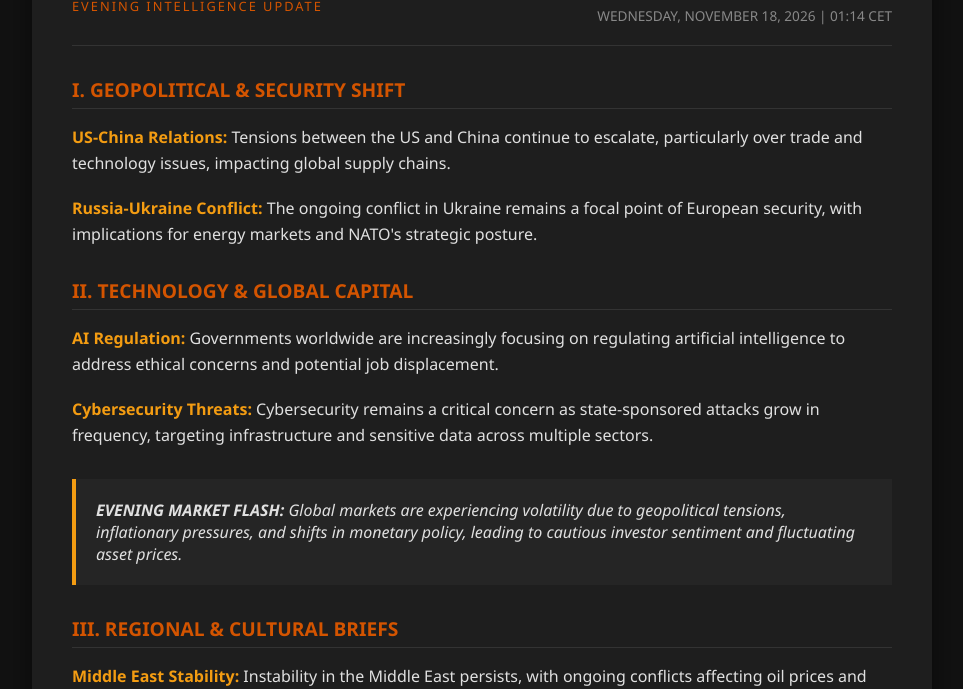
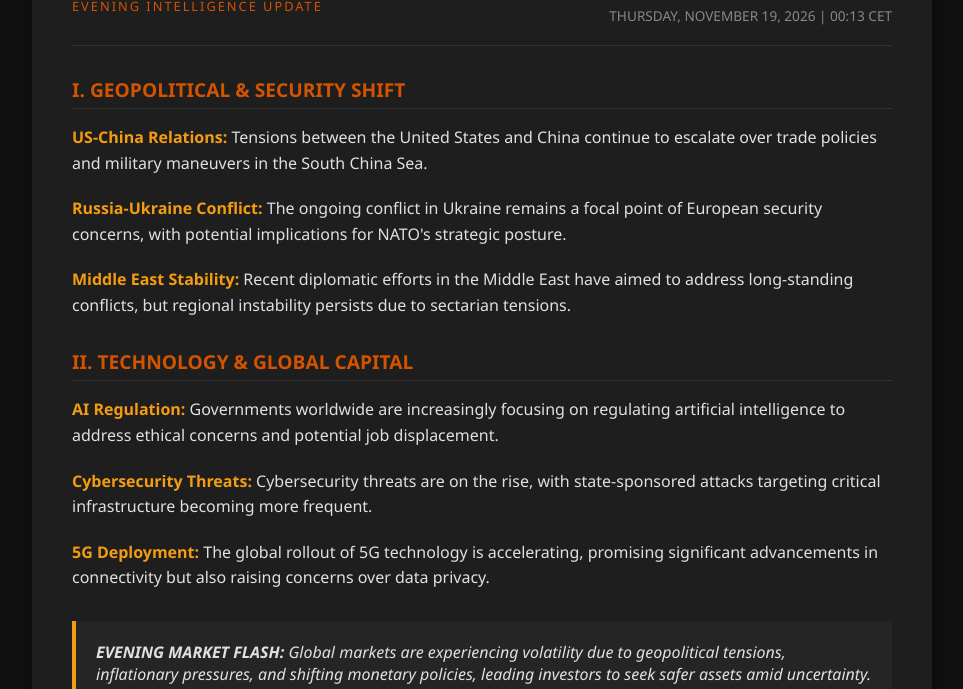
Before and after one commit to amitsis/intelligence-ledger, a plain HTML site: page index.html in a window 1280 px wide. Shown: the part 111-800 px from the top of the page, without its empty margins (158-1121 px from the left). Drawn offline with Linux system fonts and the light colour scheme.

Commit message:
Update ledger Wed Nov 18 23:13:43 UTC 2026

```diff
--- a/index.html
+++ b/index.html
@@ -109,18 +109,18 @@
                 <h1 class="title">The Noetic Brief</h1>
                 <div class="edition">Evening Intelligence Update</div>
             </div>
-            <div class="date">WEDNESDAY, NOVEMBER 18, 2026 | 01:14 CET</div>
+            <div class="date">THURSDAY, NOVEMBER 19, 2026 | 00:13 CET</div>
         </header>
 
         <main>
-            <h2>I. Geopolitical & Security Shift</h2><div class="item"><strong>US-China Relations:</strong> Tensions between the US and China continue to escalate, particularly over trade and technology issues, impacting global supply chains.</div><div class="item"><strong>Russia-Ukraine Conflict:</strong> The ongoing conflict in Ukraine remains a focal point of European security, with implications for energy markets and NATO's strategic posture.</div>
-            <h2>II. Technology & Global Capital</h2><div class="item"><strong>AI Regulation:</strong> Governments worldwide are increasingly focusing on regulating artificial intelligence to address ethical concerns and potential job displacement.</div><div class="item"><strong>Cybersecurity Threats:</strong> Cybersecurity remains a critical concern as state-sponsored attacks grow in frequency, targeting infrastructure and sensitive data across multiple sectors.</div>
+            <h2>I. Geopolitical & Security Shift</h2><div class="item"><strong>US-China Relations:</strong> Tensions between the United States and China continue to escalate over trade policies and military maneuvers in the South China Sea.</div><div class="item"><strong>Russia-Ukraine Conflict:</strong> The ongoing conflict in Ukraine remains a focal point of European security concerns, with potential implications for NATO's strategic posture.</div><div class="item"><strong>Middle East Stability:</strong> Recent diplomatic efforts in the Middle East have aimed to address long-standing conflicts, but regional instability persists due to sectarian tensions.</div>
+            <h2>II. Technology & Global Capital</h2><div class="item"><strong>AI Regulation:</strong> Governments worldwide are increasingly focusing on regulating artificial intelligence to address ethical concerns and potential job displacement.</div><div class="item"><strong>Cybersecurity Threats:</strong> Cybersecurity threats are on the rise, with state-sponsored attacks targeting critical infrastructure becoming more frequent.</div><div class="item"><strong>5G Deployment:</strong> The global rollout of 5G technology is accelerating, promising significant advancements in connectivity but also raising concerns over data privacy.</div>
 
             <section class="market-callout">
-                <strong>EVENING MARKET FLASH:</strong> Global markets are experiencing volatility due to geopolitical tensions, inflationary pressures, and shifts in monetary policy, leading to cautious investor sentiment and fluctuating asset prices.
+                <strong>EVENING MARKET FLASH:</strong> Global markets are experiencing volatility due to geopolitical tensions, inflationary pressures, and shifting monetary policies, leading investors to seek safer assets amid uncertainty.
             </section>
 
-            <h2>III. Regional & Cultural Briefs</h2><div class="item"><strong>Middle East Stability:</strong> Instability in the Middle East persists, with ongoing conflicts affecting oil prices and regional alliances.</div><div class="item"><strong>Latin America Economic Recovery:</strong> Latin American countries are facing challenges in economic recovery post-pandemic, with inflation and political instability hindering growth.</div>
+            <h2>III. Regional & Cultural Briefs</h2><div class="item"><strong>Asia-Pacific Trade Agreements:</strong> New trade agreements in the Asia-Pacific region are reshaping economic alliances, with countries seeking to reduce dependency on China.</div><div class="item"><strong>European Energy Crisis:</strong> Europe faces an energy crisis exacerbated by geopolitical tensions, prompting a shift towards renewable energy sources.</div><div class="item"><strong>Latin America Political Shifts:</strong> Political shifts in Latin America are leading to increased populism, which may affect economic stability and foreign investment.</div>
         </main>
 
         <footer class="footer-legal">
```
